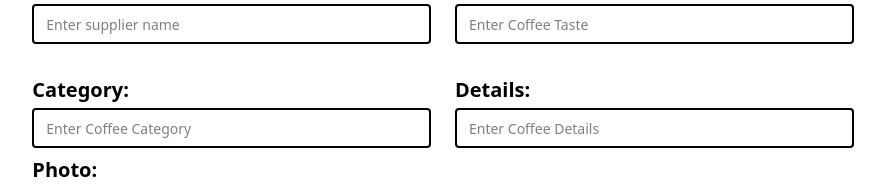
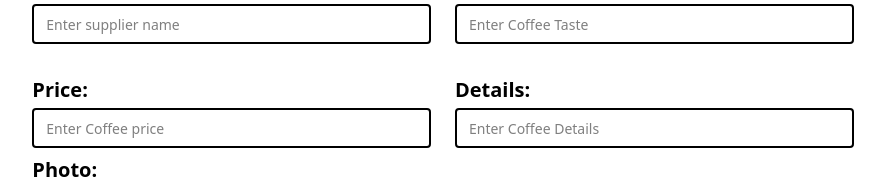
Before and after one commit to noboKumar/PH-coffee-shop-client, a React (Vite) app: page /addCoffee in a window 1280 px wide. Shown: the part 312-498 px from the top of the page, without its empty margins (197-1082 px from the left). Built offline with nearby package versions, Linux system fonts and the light colour scheme.

Commit message:
update input field

```diff
--- a/src/components/AddCoffee.jsx
+++ b/src/components/AddCoffee.jsx
@@ -49,7 +49,7 @@ const AddCoffee = () => {
             <fieldset>
               <legend className="fieldset-legend text-xl">Quantity:</legend>
               <input
-                type="text"
+                type="number"
                 className="input border-2 rounded w-full"
                 placeholder="Enter quantity amount"
                 name="quantity"
@@ -74,12 +74,12 @@ const AddCoffee = () => {
               />
             </fieldset>
             <fieldset>
-              <legend className="fieldset-legend text-xl">Category:</legend>
+              <legend className="fieldset-legend text-xl">Price:</legend>
               <input
-                type="text"
+                type="number"
                 className="input border-2 rounded w-full"
-                placeholder="Enter Coffee Category"
-                name="category"
+                placeholder="Enter Coffee price"
+                name="price"
               />
             </fieldset>
             <fieldset>
```
